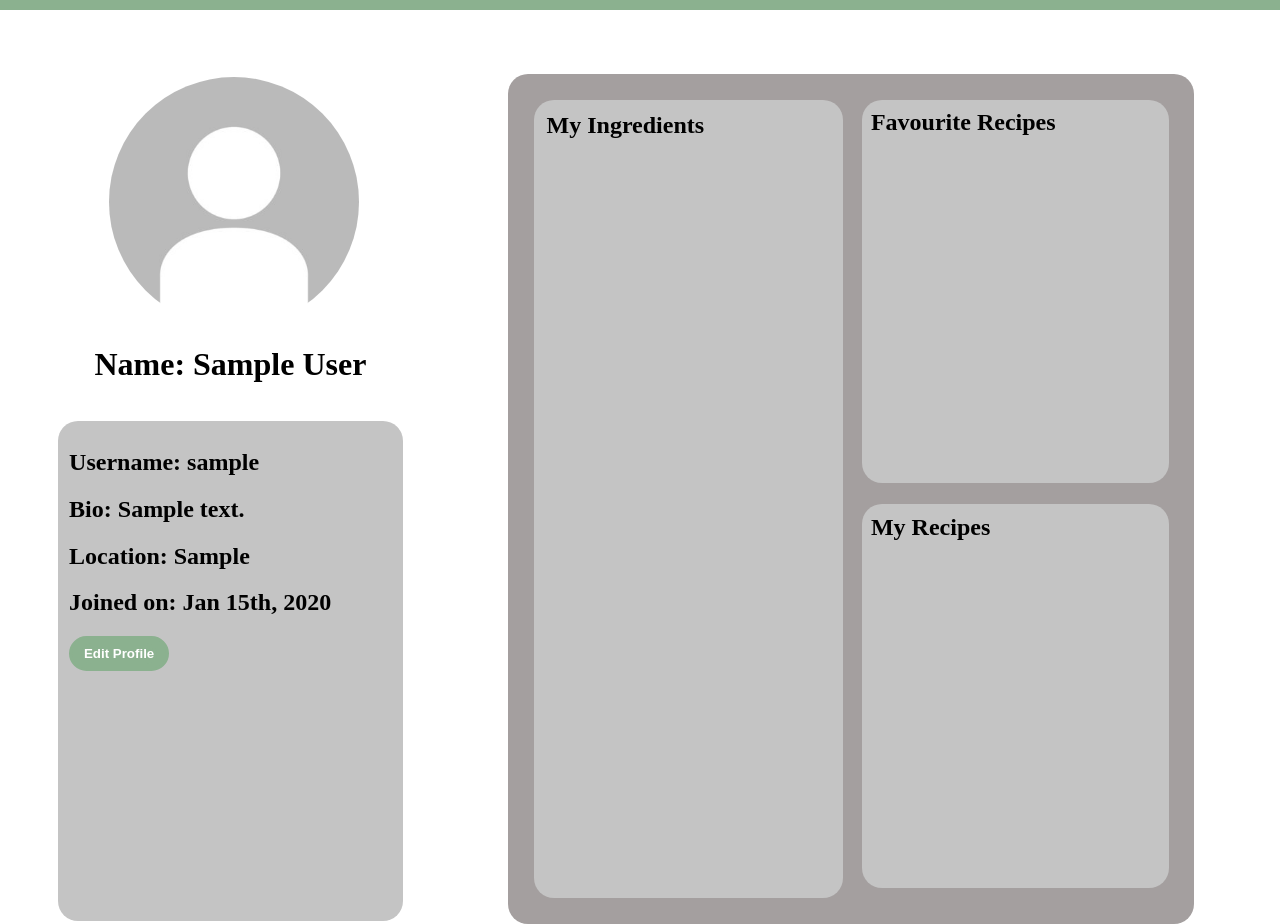
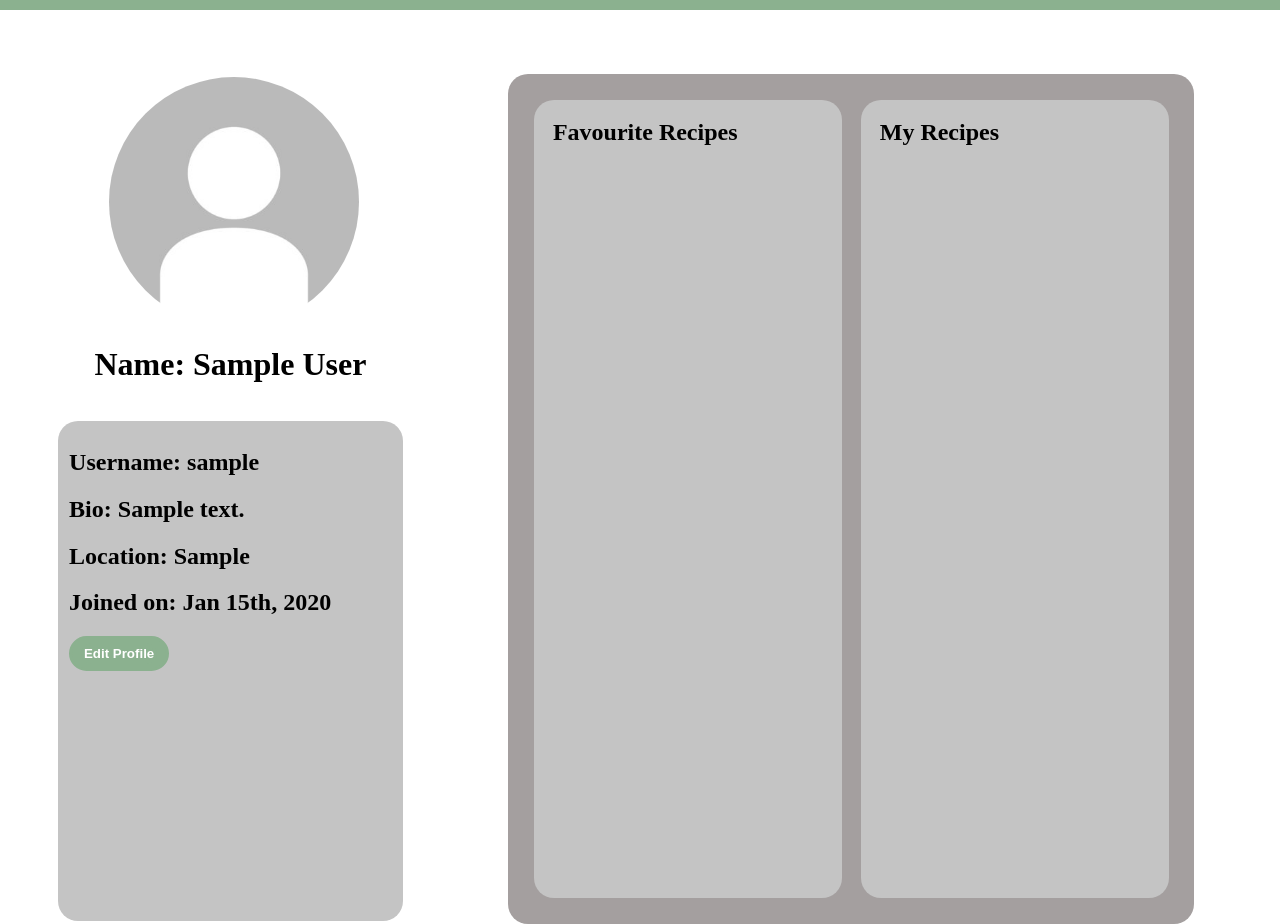
Before and after one commit to Group-Project-CP317/Weekly-Recipe-Generator, a Django app: page /profile in a window 1280 px wide. Shown: the part 80-1004 px from the top of the page. Run offline with Django 4.2, Linux system fonts and the light colour scheme; a user stored in the database is signed in; tables that the repository leaves empty hold one stand-in row (values such as "Sample post").

Commit message:
updated profile page

```diff
--- a/app/static/main.css
+++ b/app/static/main.css
@@ -313,25 +313,9 @@ h3 {
     background-color: #a49f9f;
 }
 
-.profile-ingredients {
-    width: 58%;
-    height: 100%;
-    margin: 0 3% 0 0;
-    padding: 2% 0 0 2%;
-    border-radius: 20px;
-    background-color: #c4c4c4;
-}
-
-.extras-right{
-    width: 58%;
-    height: 100%;
-    display: flex;
-    flex-direction: column;
-}
-
 .profile-favorites {
     width: 100%;
-    height: 48%;
+    height: 100%;
     padding: 3% 0 0 3%;
     border-radius: 20px;
     background-color: #c4c4c4;
@@ -339,8 +323,8 @@ h3 {
 
 .profile-my-recipes {
     width: 100%;
-    height: 48%;
-    margin: 7% 0 0 0;
+    height: 100%;
+    margin: 0 0 0 3%;
     padding: 3% 0 0 3%;
     border-radius: 20px;
     background-color: #c4c4c4;
--- a/app/templates/profile.html
+++ b/app/templates/profile.html
@@ -24,16 +24,11 @@
     </div>
     <div class="profile-right">
         <div class="profile-extras">
-            <div class="profile-ingredients">
-                <h8 class="profile-titles">My Ingredients</h6>
+            <div class="profile-favorites">
+                <h8 class="profile-titles">Favourite Recipes</h7>
             </div>
-            <div class="extras-right">
-                <div class="profile-favorites">
-                    <h8 class="profile-titles">Favourite Recipes</h7>
-                </div>
-                <div class="profile-my-recipes">
-                    <h8 class="profile-titles">My Recipes</h8>
-                </div>
+            <div class="profile-my-recipes">
+                <h8 class="profile-titles">My Recipes</h8>
             </div>
         </div>
     </div>
```
